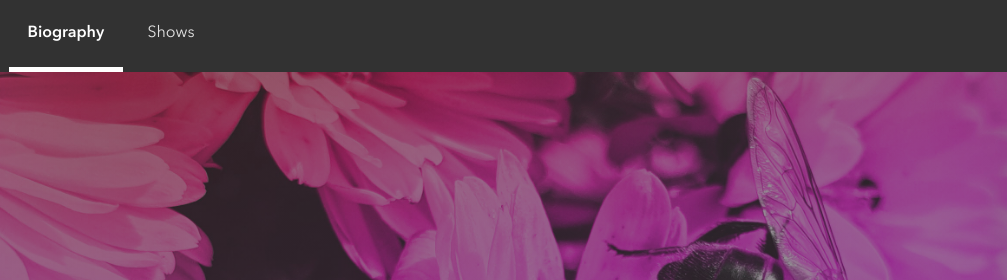
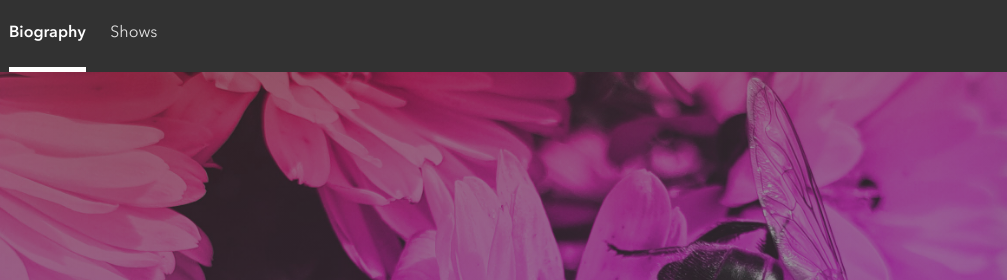
Before and after one commit to linjoanne823/joanne-lin-bandsite, a plain HTML site: page index.html in a window 1280 px wide. Shown: the top 280 px of the page, 273-1280 px from the left. Drawn offline with Linux system fonts and the light colour scheme.

Commit message:
took out the padding in the nav

```diff
--- a/styles/partials/components/_primary-intro.scss
+++ b/styles/partials/components/_primary-intro.scss
@@ -12,6 +12,7 @@
         font-size:24px;
         font-weight:600;
     }
+
 
     &__image{
         width:100%;
--- a/styles/partials/components/_primary-nav.scss
+++ b/styles/partials/components/_primary-nav.scss
@@ -19,7 +19,7 @@
         list-style:none;
         display:flex;
         flex-direction:row;
-        justify-content:space-evenly;
+        justify-content:space-between;
         padding:0;
         margin-bottom:0;
     }
@@ -29,7 +29,7 @@
 
        &--highlighted{
             text-align:center;
-            padding: 0 15%;
+            width:100%;
             border-bottom: 5px solid #ffffff;
        }
     }
```
Also changed, not shown: index.html (+1 -2 lines), styles/bio.css.
